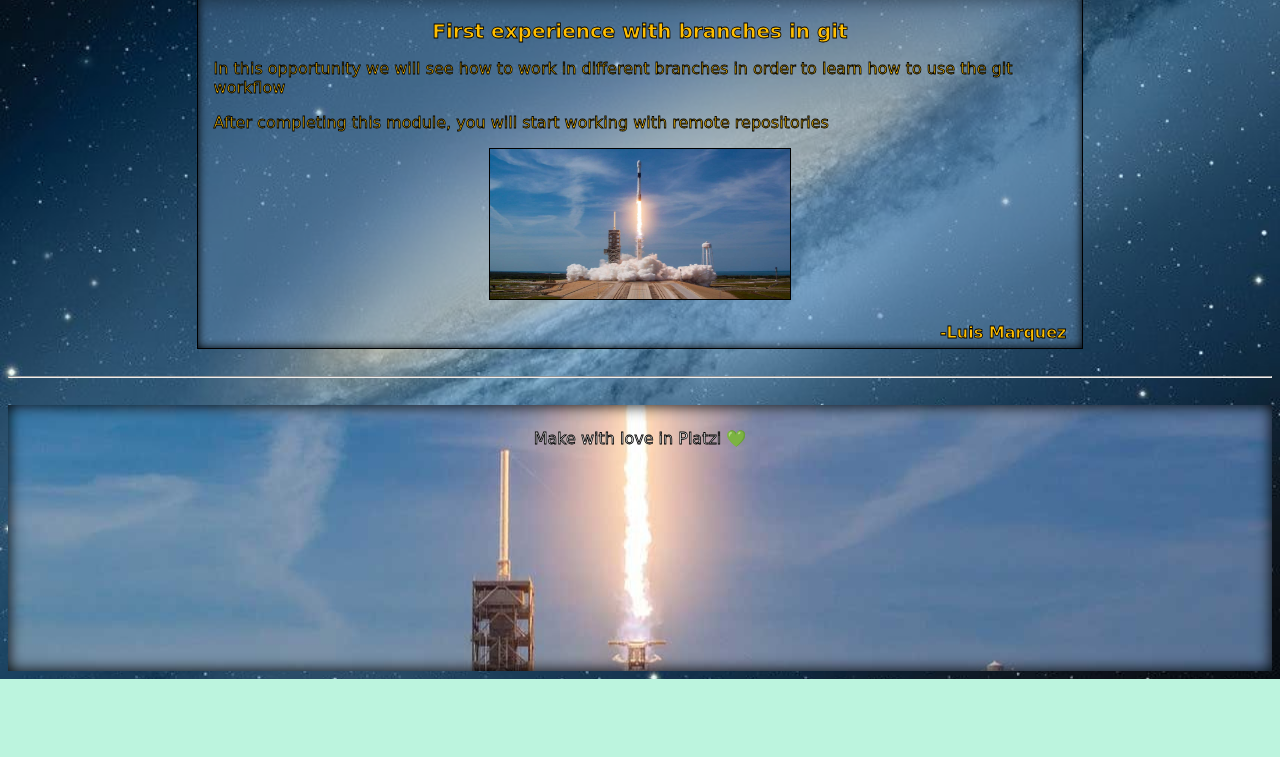
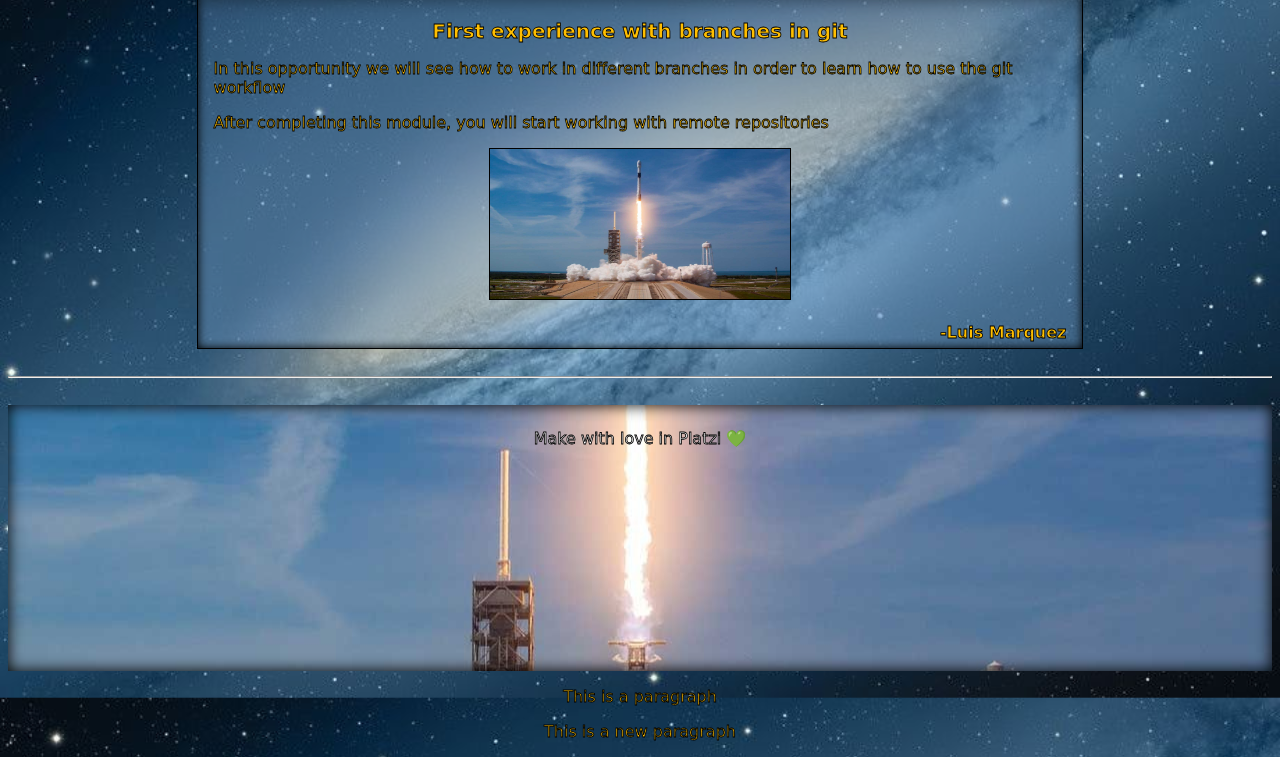
Before and after one commit to MarquezLuis96/02---Module-III---Git-Basic-Workflow, a plain HTML site: page index.html in a window 1280 px wide. Shown: the part 137-894 px from the top of the page. Before the commit the page ends 816 px from the top, so only its background shows below. Drawn offline with Linux system fonts and the light colour scheme.

Commit message:
adding two new lines on the footer

```diff
--- a/index.html
+++ b/index.html
@@ -57,5 +57,8 @@
         <div id="footer">
             <p>Make with love in Platzi &#x1F49A;</p>
         </div>
+
+        <p>This is a paragraph</p>
+        <p>This is a new paragraph</p>
     </footer>
 </html>
```
